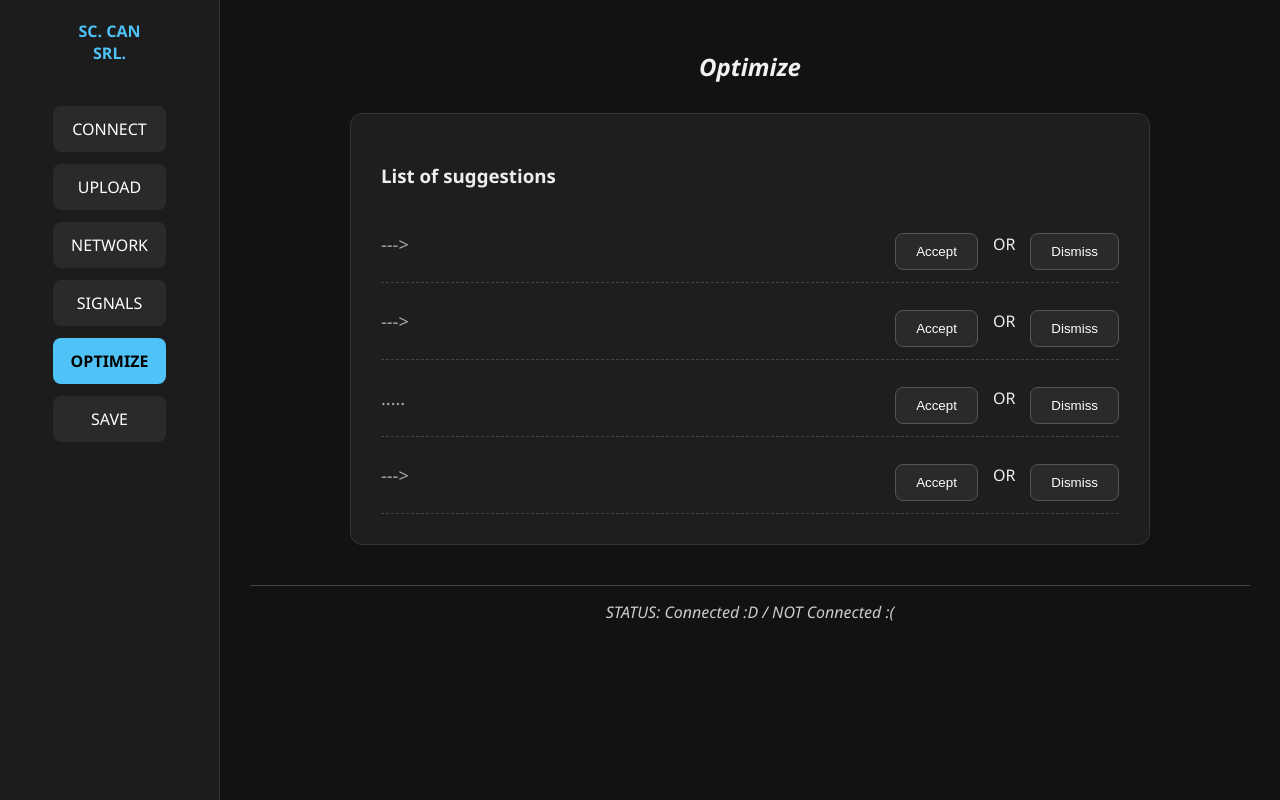
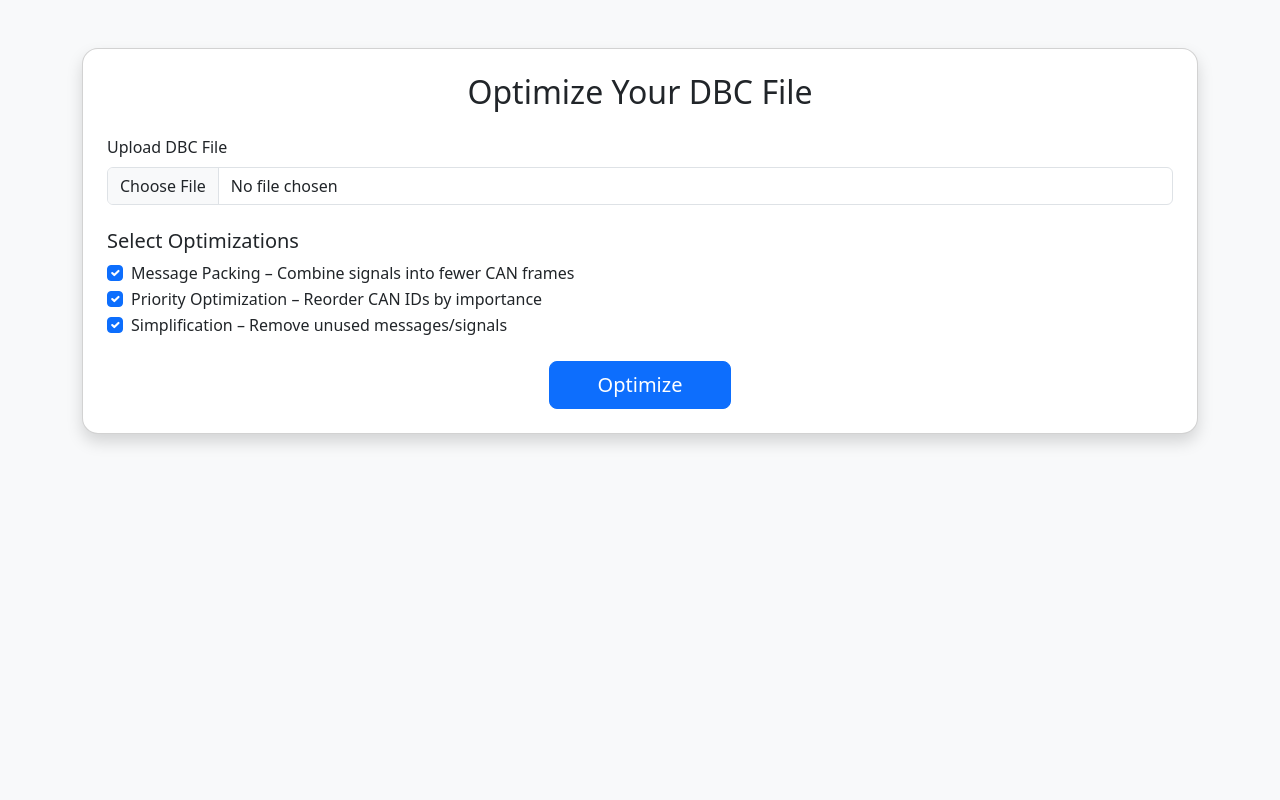
Before and after one commit to mihneaf0134/PrivateCanContiProiect, a Flask app: page /optimize in a window 1280 px wide. Run offline with Flask 3, Linux system fonts and the light colour scheme.

Commit message:
Working state

```diff
--- a/PrivateCAN/server.py
+++ b/PrivateCAN/server.py
@@ -10,7 +10,6 @@ app.config['UPLOAD_FOLDER'] = 'uploads'
 app.config['ALLOWED_EXTENSIONS'] = {'dbc'}
 app.secret_key = 'your_secret_key_here'  # Needed for session
 
-# Ensure upload folder exists
 os.makedirs(app.config['UPLOAD_FOLDER'], exist_ok=True)
 
 
@@ -26,7 +25,6 @@ def index():
 
 @app.route('/connect', methods=['POST'])
 def connect():
-    # Here you would implement actual CAN connection logic
     return jsonify({'status': 'connected'})
 
 
@@ -53,10 +51,8 @@ def upload_dbc():
             parser = DBCParser()
             can_model = parser.parse_dbc_to_model(filepath)
 
-            # Use your serializer to properly convert to dict
             network_data = CANModelSerializer.to_dict(can_model)
 
-            # Store serializable data in session
             session['network_data'] = network_data
             session['messages'] = network_data['messages']
             session['signals'] = network_data['signals']
@@ -97,6 +93,46 @@ def signals_page():
                            signals=signals,
                            filename=filename)
 
+@app.route('/optimize', methods=['POST'])
+def optimize():
+    if 'file' not in request.files:
+        return jsonify({'error': 'No file uploaded'}), 400
+
+    file = request.files['file']
+    if file.filename == '':
+        return jsonify({'error': 'No file selected'}), 400
+
+    if file and allowed_file(file.filename):
+        from PrivateCAN.backend.optimizer import optimize_dbc
+        from werkzeug.utils import secure_filename
+        import os
+
+        dbc_content = file.read().decode('utf-8')
+
+        pack = request.form.get('opt_pack') == 'on'
+        prioritize = request.form.get('opt_priority') == 'on'
+        simplify = request.form.get('opt_simplify') == 'on'
+
+        optimized_db = optimize_dbc(dbc_content, pack=pack, prioritize=prioritize, simplify=simplify)
+        optimized_dbc = optimized_db.as_dbc_string()
+
+        optimized_filename = 'optimized_' + secure_filename(file.filename)
+        output_path = os.path.join(app.config['UPLOAD_FOLDER'], optimized_filename)
+
+        with open(output_path, 'w') as f:
+            f.write(optimized_dbc)
+
+        return jsonify({
+            'message': 'Optimization complete',
+            'download': url_for('download_file', filename=optimized_filename)
+        })
+
+    return jsonify({'error': 'Invalid file type'}), 400
+
+
+@app.route('/uploads/<filename>')
+def download_file(filename):
+    return redirect(url_for('static', filename='uploads/' + filename), code=302)
 
 @app.route('/optimize')
 def optimize_page():
@@ -110,14 +146,12 @@ def save_page():
 @app.route('/api/update_signal', methods=['POST'])
 def update_signal():
     data = request.get_json()
-    # Here you would implement actual signal update logic
     print("Signal updated:", data)
     return jsonify({"status": "success"})
 
 @app.route('/api/update_message', methods=['POST'])
 def update_message():
     data = request.get_json()
-    # Here you would implement actual message update logic
     print("Message updated:", data)
     return jsonify({"status": "success"})
 
--- a/PrivateCAN/templates/optimize.html
+++ b/PrivateCAN/templates/optimize.html
@@ -1,79 +1,48 @@
 <!DOCTYPE html>
 <html lang="en">
 <head>
-  <meta charset="UTF-8">
-  <title>Optimize</title>
-  <link rel="stylesheet" href="{{ url_for('static', filename='style.css') }}">
+    <meta charset="UTF-8">
+    <title>DBC Optimizer</title>
+    <link href="https://cdn.jsdelivr.net/npm/bootstrap@5.3.0/dist/css/bootstrap.min.css" rel="stylesheet">
 </head>
-<body>
-  <div class="container">
-    <!-- Sidebar -->
-    <div class="sidebar">
-      <div class="logo">
-        <strong>SC. CAN<br> SRL.</strong>
-      </div>
-      <nav>
-        <a href="/" class="btn">CONNECT</a>
-        <a href="/upload" class="btn">UPLOAD</a>
-        <a href="/network" class="btn">NETWORK</a>
-        <a href="/signals" class="btn">SIGNALS</a>
-        <a href="/optimize" class="btn selected">OPTIMIZE</a>
-        <a href="save" class="btn">SAVE</a>
-      </nav>
+<body class="bg-light">
+
+<div class="container py-5">
+    <div class="card shadow rounded-4 p-4">
+        <h2 class="mb-4 text-center">Optimize Your DBC File</h2>
+
+        <form id="optimizeForm" method="post" enctype="multipart/form-data" action="/optimize">
+            <div class="mb-3">
+                <label for="dbcFile" class="form-label">Upload DBC File</label>
+                <input class="form-control" type="file" id="dbcFile" name="file" accept=".dbc" required>
+            </div>
+
+            <h5 class="mt-4">Select Optimizations</h5>
+            <div class="form-check">
+                <input class="form-check-input" type="checkbox" name="opt_pack" id="optPack" checked>
+                <label class="form-check-label" for="optPack">
+                     Message Packing – Combine signals into fewer CAN frames
+                </label>
+            </div>
+            <div class="form-check">
+                <input class="form-check-input" type="checkbox" name="opt_priority" id="optPriority" checked>
+                <label class="form-check-label" for="optPriority">
+                     Priority Optimization – Reorder CAN IDs by importance
+                </label>
+            </div>
+            <div class="form-check">
+                <input class="form-check-input" type="checkbox" name="opt_simplify" id="optSimplify" checked>
+                <label class="form-check-label" for="optSimplify">
+                     Simplification – Remove unused messages/signals
+                </label>
+            </div>
+
+            <div class="text-center mt-4">
+                <button class="btn btn-primary btn-lg px-5" type="submit">Optimize</button>
+            </div>
+        </form>
     </div>
+</div>
 
-    <!-- Main Content -->
-    <div class="main">
-      <h2 style="font-style: italic; margin-top: 20px;">Optimize</h2>
-
-      <div class="optimize-box">
-        <h3>List of suggestions</h3>
-
-        <!-- Sugestie 1 -->
-        <div class="suggestion-row">
-          <span class="arrow">---></span>
-          <div class="actions">
-            <button class="action-button">Accept</button>
-            <span>OR</span>
-            <button class="action-button">Dismiss</button>
-          </div>
-        </div>
-
-        <!-- Sugestie 2 -->
-        <div class="suggestion-row">
-          <span class="arrow">---></span>
-          <div class="actions">
-            <button class="action-button">Accept</button>
-            <span>OR</span>
-            <button class="action-button">Dismiss</button>
-          </div>
-        </div>
-
-        <!-- Sugestie 3 -->
-        <div class="suggestion-row">
-          <span class="arrow">.....</span>
-          <div class="actions">
-            <button class="action-button">Accept</button>
-            <span>OR</span>
-            <button class="action-button">Dismiss</button>
-          </div>
-        </div>
-
-        <!-- Sugestie 4 -->
-        <div class="suggestion-row">
-          <span class="arrow">---></span>
-          <div class="actions">
-            <button class="action-button">Accept</button>
-            <span>OR</span>
-            <button class="action-button">Dismiss</button>
-          </div>
-        </div>
-      </div>
-
-      <div class="status-bar">
-        STATUS: <span style="font-style: italic;">Connected :D / NOT Connected :(</span>
-      </div>
-    </div>
-  </div>
 </body>
 </html>
```
Also changed, not shown: PrivateCAN/backend/optimizer.py (+73 -0 lines).
